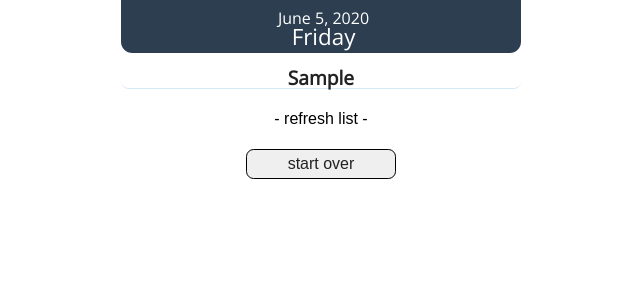
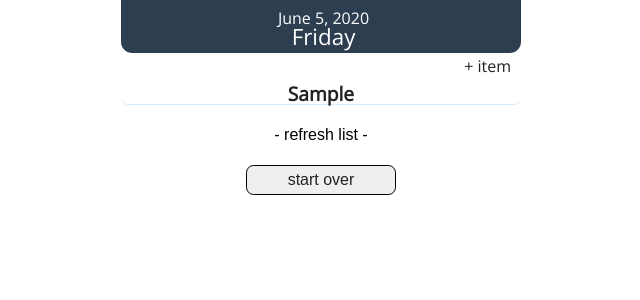
Before and after one commit to montgomeryrd/tessio-app, a React (Create React App) app: page / in a window 1280 px wide. Both pictures are taken after typing "Sample" into the empty fields and a click on the button "- create list -". Shown: the top 300 px of the page, without its empty margins (319-959 px from the left). Built offline with nearby package versions, Linux system fonts and the light colour scheme.

Commit message:
added input form

```diff
--- /dev/null
+++ b/src/components/addform/AddForm.js
@@ -0,0 +1,29 @@
+import React, { useState } from 'react';
+
+const AddForm = (props) => {
+    const [show, setShow] = useState(false);
+    const toggle = () => setShow(!show);
+
+    return (
+        <div>
+            <h2 className="add" onClick={toggle}>+ item</h2>
+            { show ?
+                <form className="add-input" onClick={props.handleItemSubmit}>
+                    <input
+                        id="name"
+                        name="name"
+                        autoComplete="off"
+                        value={props.value}
+                        onChange={props.handleChange}
+                        required={true}
+                        placeholder="add item"
+                    />
+                    <button className="add-input-btn" onClick={toggle} onSubmit={props.handleItemSubmit}>add</button>
+                </form>
+                :
+                <div></div>
+            }
+        </div>
+    )
+}
+export default AddForm;
--- a/src/components/dashboard/Dashboard.js
+++ b/src/components/dashboard/Dashboard.js
@@ -13,6 +13,7 @@ class Dashboard extends React.Component {
         }
         this.handleChange=this.handleChange.bind(this);
         this.handleSubmit=this.handleSubmit.bind(this);
+        this.handleItemSubmit=this.handleItemSubmit.bind(this);
     }
     componentDidMount() {
         try {
@@ -30,6 +31,13 @@ class Dashboard extends React.Component {
     handleSubmit = (e) => {
         e.preventDefault();
         this.addList(this.state);
+        this.setState({value : ""});
+    }
+    handleItemSubmit = (e) => {
+        e.preventDefault();
+        let list = [...this.state.tessio, this.state.value];
+        list = list.filter(item => item !== "");
+        this.setState({tessio : list})
         this.setState({value : ""});
     }
 
@@ -98,6 +106,7 @@ class Dashboard extends React.Component {
                             completeItem={this.completeItem}
                             handleChange={this.handleChange}
                             handleSubmit={this.handleSubmit}
+                            handleItemSubmit={this.handleItemSubmit}
                         />
                     </div>
                 </div>
--- a/src/components/tessio/Tessio.js
+++ b/src/components/tessio/Tessio.js
@@ -1,5 +1,6 @@
 import React from 'react';
 import SupplyList from '../supplylist/SupplyList';
+import AddForm from '../addform/AddForm';
 import '../../styles/dashboard.css';
 
 const Tessio = (props) => {
@@ -20,7 +21,6 @@ const Tessio = (props) => {
         <div className="supplylist-container">
             <SupplyList
                 value={props.value}
-                page={props.page}
                 tessio={props.tessio}
                 handleChange={props.handleChange}
                 handleSubmit={props.handleSubmit}
@@ -30,6 +30,16 @@ const Tessio = (props) => {
 
     return (
         <div className="tessio-container">
+            { list.length ?
+                <AddForm
+                    value={props.value}
+                    tessio={props.tessio}
+                    handleChange={props.handleChange}
+                    handleItemSubmit={props.handleItemSubmit}
+                />
+            :
+                <div></div>
+            }
             <div className="list">
                 {list}
             </div>
--- a/src/styles/dashboard.css
+++ b/src/styles/dashboard.css
@@ -134,6 +134,27 @@ html {
     border: solid .5px black;
     border-radius: 2mm;
 }
+.add {
+    display: flex;
+    flex-direction: row-reverse;
+    margin-right: 10px;
+}
+.add-input {
+    display: flex;
+    justify-content: center;
+}
+.add-input input {
+    width: 80%;
+    margin-top: 5px;
+    border-bottom-left-radius: 2mm;
+    border-top-left-radius: 2mm;
+    border: solid .5px black;
+}
+.add-input-btn {
+    margin-top: 5px;
+    border-top-right-radius: 2mm;
+    border: solid .5px black;
+}
 /* scrollbar */
 * {
     scrollbar-width: thin;
```
